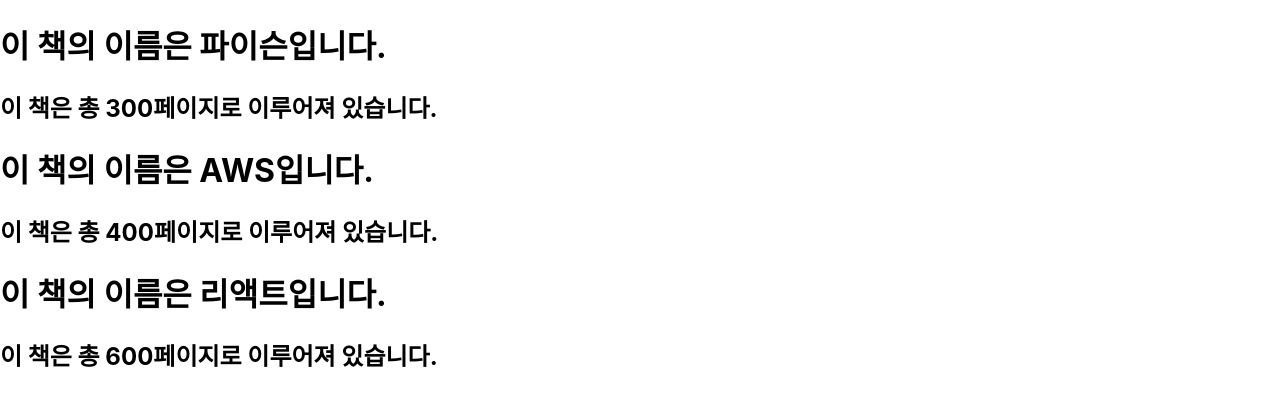
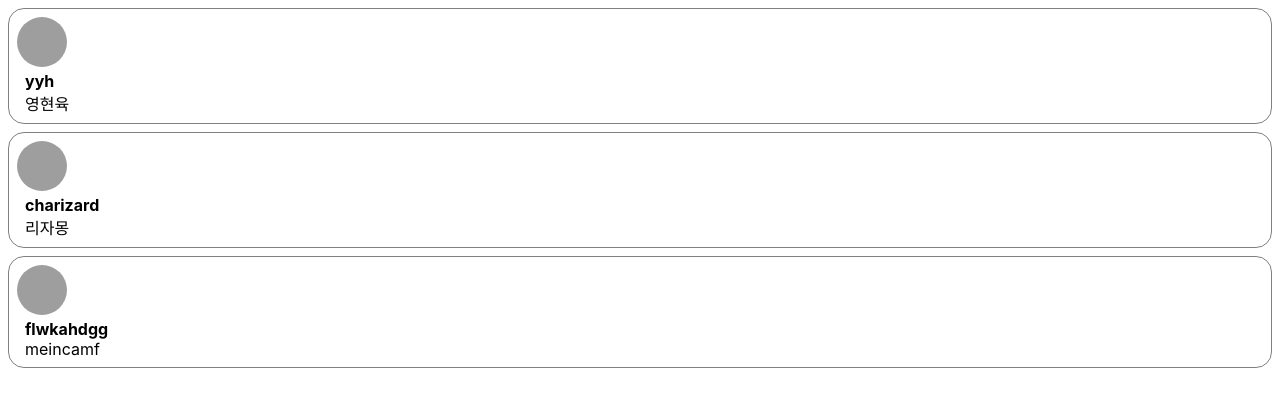
Before and after one commit to Charizard6/23-react1, a React (Create React App) app: page / in a window 1280 px wide. Shown: the top 406 px of the page. Built offline with nearby package versions, Linux system fonts and the light colour scheme; grey boxes are pictures that could not be loaded.

Commit message:
week5_com1

```diff
--- /dev/null
+++ b/src/chapter_04/Clock.jsx
@@ -0,0 +1,12 @@
+import React from "react";
+
+function Clock(props){
+    return (
+        <div>
+            <h1>hi react</h1>
+            <h2>now : {new Date().toLocaleTimeString()}</h2>
+        </div>
+    );
+}
+
+export default Clock;
--- /dev/null
+++ b/src/chapter_05/Comment.jsx
@@ -0,0 +1,52 @@
+import React from "react";
+
+const styles = {
+    wrapper: {
+        margin: 8,
+        padding: 8,
+        dispaly: "flex",
+        flexDirection: "row",
+        border: "1px solid grey",
+        borderRadius: 16,
+    },
+    imageContainer:{},
+    image: {
+        width: 50,
+        height: 50,
+        borderRadius: 25,
+    },
+    contentContainer: {
+        marginLeft: 8,
+        display: "flex",
+        flexDirection: "column",
+        justifyContent: "center",
+    },
+    nameText: {
+        color: "black",
+        fontSize: 16,
+        fontWeight: "bold",
+    },
+    commentText: {
+        color: "black",
+        fontSize: 16,
+    },
+}
+
+function Comment(props){
+    return (
+        <div style={styles.wrapper}>
+            <div style={styles.imageContainer}>
+                <img
+                    src="https://i.namu.wiki/i/i9CE_B9SBLfakPv2Lu4MX2UztCvHcimOefFsKPQfHQDA-_CHN_dwiUEM9l9wkyCNwtc8dWR3J36mC_BH1x2ALK875tQCWpHDKQkagAc7uv7Y2RoQlrS27cAabO2F8AHhhTaBfNUijhGocRkjQl4myA.webp"
+                    style={styles.image}
+                />
+            </div>
+            <div style={styles.contentContainer}>
+                <span style={styles.nameText}>{props.name}</span>
+                <span style={styles.commentText}>{props.comment}</span>
+            </div>
+        </div>
+    );
+}
+
+export default Comment;
--- /dev/null
+++ b/src/chapter_05/CommnetList.jsx
@@ -0,0 +1,31 @@
+import React, { Component } from "react";
+import Comment from "./Comment";
+
+const comments =[
+    {
+        name: "yyh",
+        comment: "영현육"
+    },
+    {
+        name: "charizard",
+        comment: "리자몽"
+    },
+    {
+        name: "flwkahdgg",
+        comment: "meincamf"
+    },
+]
+
+function CommentList(props){
+    return(
+        <div>
+            {comments.map((comment) => {
+                return (
+                    <Comment name={comment.name} comment={comment.comment} />
+                );
+            })}
+        </div>
+    );
+}
+
+export default CommentList;
--- a/src/index.js
+++ b/src/index.js
@@ -1,17 +1,39 @@
 import React from 'react';
 import ReactDOM from 'react-dom/client';
 import './index.css';
-//import App from './App';
 import reportWebVitals from './reportWebVitals';
 
-import Library from './chapter_03/Library';
+//import Library from './chapter_03/Library';
+import Clock from './chapter_04/Clock';
+import CommentList from './chapter_05/CommnetList';
+//import App from './App';
 
 const root = ReactDOM.createRoot(document.getElementById('root'));
 root.render(
   <React.StrictMode>
-    <Library />
+    <CommentList />
+  </React.StrictMode>
+)
+
+//요즘방식
+/*
+const root = ReactDOM.createRoot(document.getElementById('root'));
+root.render(
+  <React.StrictMode>
+    <App/>
   </React.StrictMode>
 );
+*/
+
+//옛방식
+/*
+ReactDOM.render(
+  <React.StrictMode>
+    <App/>
+  </React.StrictMode>
+  document.getElemetyById('root');
+)
+*/
 
 // If you want to start measuring performance in your app, pass a function
 // to log results (for example: reportWebVitals(console.log))
```
Also changed, not shown: src/chapter_04/test.html (added, +27 -0 lines), 1 other file (tests, documents, lock files or other folders).
